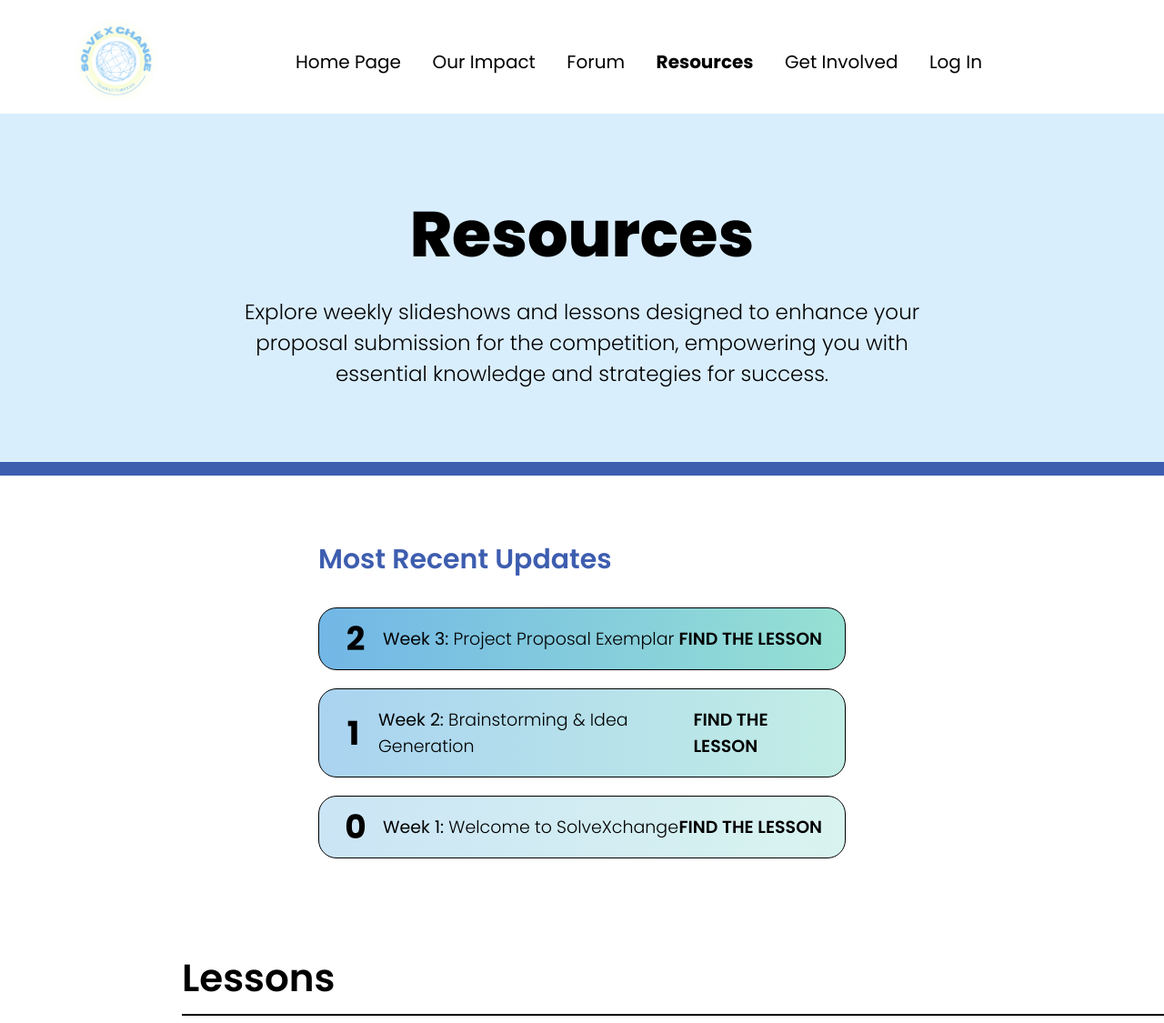
After one commit to yih0nk/Solve-XChange-Website, a Flask app: page /resources in a window 1280 px wide. The commit adds this page. Shown: the whole page at 91% size. Run offline with Flask 3, Linux system fonts and the light colour scheme.

Commit message:
progress

```diff
--- a/app.py
+++ b/app.py
@@ -45,6 +45,10 @@ def forum():
 @app.route('/login')
 def login():
     return render_template('login.html')
+
+@app.route('/resources')
+def resources():
+    return render_template('resources.html')
 
 @app.route('/register')
 def register():
--- /dev/null
+++ b/static/css/resources.css
@@ -0,0 +1,194 @@
+@import url("https://fonts.googleapis.com/css2?family=Poppins:ital,wght@0,100;0,200;0,300;0,400;0,500;0,600;0,700;0,800;0,900;1,100;1,200;1,300;1,400;1,500;1,600;1,700;1,800;1,900&display=swap");
+
+*{
+    font-family: "Poppins", sans-serif;
+    font-weight: 400;
+    font-style: normal;
+    box-sizing: border-box;
+}
+
+body, html {
+    margin: 0;
+    padding: 0;
+    overflow-x: hidden;
+}
+
+
+
+#top-bar{
+    background-color: rgba(255, 255, 255, 0.9);
+    backdrop-filter: blur(2px);
+    position: fixed;
+    top: 0px;
+    left: 0px;
+    right: 0px;
+    display:flex;
+    align-items:center;
+    padding-top:10px;
+    padding-left:50px;
+    padding-right:200px;
+    z-index:100;
+}
+
+#top-logo{
+    height: 95px;
+    width: 95px;
+    margin-left:30px;
+    margin-top:10px;
+    margin-bottom:10px;
+    margin-right:50px;
+}
+
+#top-interactables{
+    color:black;
+    display:flex;
+    font-size:20px;
+    margin-left:100px;
+    flex-grow:1;
+    justify-content:space-between;
+}
+
+.toplinka{
+    text-decoration:none;
+    color:black;
+    position: relative;
+    background: linear-gradient(#3D5DAF 0 0) no-repeat calc(200% - var(--p,0%)) 100% / 200% var(--p,.08em);
+    transition: .2s var(--t,0s), background-position .1s calc(.3s - var(--t,0s));
+}
+
+.toplinka:hover{
+    --p: 100%;
+    --t: .3s;
+    color: #fff;
+}
+
+.toplinka_{
+    font-weight: 700;
+    text-decoration:none;
+    color:black;
+    position: relative;
+    background: linear-gradient(#3D5DAF 0 0) no-repeat calc(200% - var(--p,0%)) 100% / 200% var(--p,.08em);
+    transition: .2s var(--t,0s), background-position .1s calc(.3s - var(--t,0s));
+}
+
+.toplinka_:hover{
+    --p: 100%;
+    --t: .3s;
+    color: #fff;
+}
+
+#topportion{
+    margin-top:125px;
+    display:block;
+    align-items: center;
+    background-color: #D9EEFD;
+}
+
+#headertext{
+    font-weight:800;
+    font-size:70px;
+    text-align: center;
+    margin:0px;
+    padding-top:80px;
+}
+
+#desctext{
+    font-weight:300;
+    font-size:23px;
+    text-align: center;
+    margin:15px 0px 0px 0px;
+    padding-bottom:80px;
+}
+
+.divider{
+    background-color: #3D5DAF;
+    height:15px;
+    left:0px;
+    right:0px;
+    position:relative;
+}
+
+#mainbody{
+    margin-top:30px;
+}
+
+.lessoncontainer{
+    margin:0px 350px 20px 350px;
+    max-width: 770px;
+    display:flex;
+    border: 1.5px solid black;
+    align-items: center;
+    border-radius: 20px;
+}
+
+.lesson1{
+    background: rgb(114,183,230);
+    background: linear-gradient(90deg, rgba(114,183,230,1) 0%, rgba(150,224,211,1) 100%);
+}
+
+.lesson2{
+    background: rgb(114,183,230);
+    background: linear-gradient(90deg, rgba(114,183,230,0.6069021358543417) 0%, rgba(150,224,211,0.590095413165266) 100%);
+}
+
+.lesson3{
+    background: rgb(114,183,230);
+    background: linear-gradient(90deg, rgba(114,183,230,0.3660057773109243) 0%, rgba(150,224,211,0.3688068977591037) 100%);
+}
+
+#updatesheadertext{
+    margin-left:350px;
+    margin-top:70px;
+    font-weight: 600;
+    color:#3D5DAF;
+    font-size:30px;
+}
+
+.lessonnum{
+    font-weight:700;
+    font-size:36px;
+    margin:0;
+}
+
+.lessondetails{
+    font-size:19px;
+    font-weight:300;
+}
+
+.findthelesson{
+    font-size:19px;
+    font-weight:600;
+}
+
+.numwrap{
+    width:50px;
+    margin-left:15px;
+    margin-right:5px;
+    display:flex;
+    justify-content:center;
+}
+.detailwrap{
+    display:flex;
+    flex-grow:1;
+    justify-content: flex-start;
+}
+.lessonwrap{
+    display:flex;
+    flex-grow:1;
+    justify-content: flex-end;
+    margin-right:25px;
+}
+
+#lessons{
+    margin:100px 0px 0px 200px;
+}
+
+#lessonsheadertext{
+    font-weight:600;
+    font-size:42px;
+    margin:0;
+}
+
+.line{
+    border: 1px solid black;
+}
--- a/templates/index.html
+++ b/templates/index.html
@@ -32,10 +32,10 @@
     <div id="top-bar">
         <img id="top-logo" src="{{ url_for('static', filename='images/logo.png') }}" alt="Organization Logo">
         <div id = "top-interactables">
-            <p class="toplink"><a class="toplinka" href="http://127.0.0.1:5000/">Home Page</a></p>
+            <p class="toplink"><a class="toplinka_" href="http://127.0.0.1:5000/">Home Page</a></p>
             <p class="toplink"><a class="toplinka"href="http://127.0.0.1:5000/">Our Impact</a></p>
             <p class="toplink"><a class="toplinka"href="http://127.0.0.1:5000/forum">Forum</a></p>
-            <p class="toplink"><a class="toplinka"href="http://127.0.0.1:5000/">Resources</a></p>
+            <p class="toplink"><a class="toplinka"href="http://127.0.0.1:5000/resources">Resources</a></p>
             <p class="toplink"><a class="toplinka"href="http://127.0.0.1:5000/">Get Involved</a></p>
             <p class="toplink"><a class="toplinka"href="http://127.0.0.1:5000/login">Log In</a></p>
         </div>
--- /dev/null
+++ b/templates/resources.html
@@ -0,0 +1,76 @@
+{% extends 'basenocss.html' %}
+
+<!-- {% block lHeader %}
+{% endblock %}
+{% block cHeader %}
+{% endblock %}
+{% block rHeader %}
+{% endblock %}
+ -->
+
+{% block head %}
+<title>SolveXChange</title>
+<meta charset="utf-8" />
+<meta name="viewport" content="width=device-width,initial-scale=1" />
+<meta name="color-scheme" content="light only" />
+<meta name="description" content="SolveXChange Resources" />
+<meta property="og:site_name" content="SolveXChange" />
+<meta property="og:title" content="SolveXChange" />
+<meta property="og:type" content="website" />
+<meta property="og:description" content="" />
+<link rel="preconnect" href="https://fonts.googleapis.com">
+<link rel="preconnect" href="https://fonts.gstatic.com" crossorigin>
+<!-- <link rel="stylesheet" href="style.css" /> -->
+<link rel="icon" type="image/png" href="{{ url_for('static', filename='images/logo.png') }}" sizes="32x32" />
+<link rel="icon" type="image/png" href="{{ url_for('static', filename='images/logo.png') }}" sizes="16x16" />
+<link href="{{ url_for('static', filename='css/resources.css') }}" rel="stylesheet">
+{% endblock %}
+
+{% block body %}
+<div id="everything">
+    <div id="top-bar">
+        <img id="top-logo" src="{{ url_for('static', filename='images/logo.png') }}" alt="Organization Logo">
+        <div id = "top-interactables">
+            <p class="toplink"><a class="toplinka" href="http://127.0.0.1:5000/">Home Page</a></p>
+            <p class="toplink"><a class="toplinka"href="http://127.0.0.1:5000/">Our Impact</a></p>
+            <p class="toplink"><a class="toplinka"href="http://127.0.0.1:5000/forum">Forum</a></p>
+            <p class="toplink"><a class="toplinka_"href="http://127.0.0.1:5000/resources">Resources</a></p>
+            <p class="toplink"><a class="toplinka"href="http://127.0.0.1:5000/">Get Involved</a></p>
+            <p class="toplink"><a class="toplinka"href="http://127.0.0.1:5000/login">Log In</a></p>
+        </div>
+    </div>
+    <section id="topportion">
+        <p id="headertext">Resources</p>
+        <p id="desctext">Explore weekly slideshows and lessons designed to enhance your<br>proposal submission for the competition, empowering you with<br>essential knowledge and strategies for success.</p>
+    </section>
+    <div class="divider"></div>
+    <section id="mainbody">
+        <section id="updates">
+            <p id="updatesheadertext">Most Recent Updates</p>
+            <div class="lessoncontainer lesson1">
+                <div class='numwrap'><p class="lessonnum">2</p></div>
+                <div class='detailwrap'><p class="lessondetails"><strong>Week 3:</strong> Project Proposal Exemplar</p></div>
+                <div class="lessonwrap"><p class="findthelesson">FIND THE LESSON</p></div>
+            </div>
+            <div class="lessoncontainer lesson2">
+                <div class='numwrap'><p class="lessonnum">1</p></div>
+                <div class='detailwrap'><p class="lessondetails"><strong>Week 2:</strong> Brainstorming & Idea Generation</p></div>
+                <div class="lessonwrap"><p class="findthelesson">FIND THE LESSON</p></div>
+            </div>
+            <div class="lessoncontainer lesson3">
+                <div class='numwrap'><p class="lessonnum">0</p></div>
+                <div class='detailwrap'><p class="lessondetails"><strong>Week 1:</strong> Welcome to SolveXchange</p></div>
+                <div class="lessonwrap"><p class="findthelesson">FIND THE LESSON</p></div>
+            </div>
+        </section>
+    </section>
+    <section id="lessons">
+        <p id="lessonsheadertext">Lessons</p>
+        <hr class="line">
+    </section>
+
+</div>
+
+
+
+{% endblock %}
```
Also changed, not shown: static/css/index.css (+33 -6 lines).
